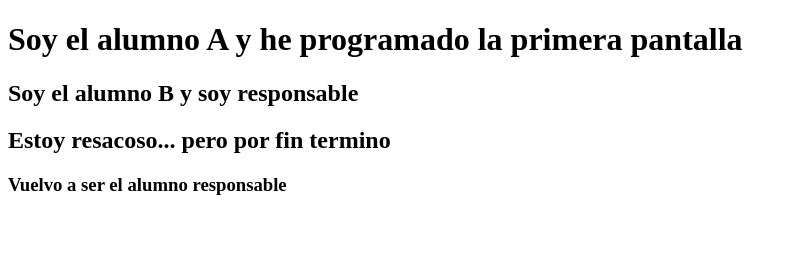
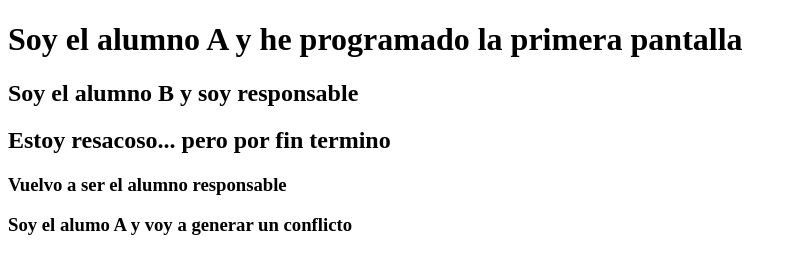
Before and after one commit to Marssalvador/Silksong, a plain HTML site: page index.html in a window 1280 px wide. Shown: the whole page, without its empty margins (0-797 px from the left). Drawn offline with Linux system fonts and the light colour scheme.

Commit message:
Soy el A y voy a generar un conflicto

```diff
--- a/index.html
+++ b/index.html
@@ -11,5 +11,6 @@
     <h2>Soy el alumno B y soy responsable</h2>
     <h2>Estoy resacoso... pero por fin termino</h2>
     <h3>Vuelvo a ser el alumno responsable</h3>
+    <h3>Soy el alumo A y voy a generar un conflicto</h3>
 </body>
 </html>
```
